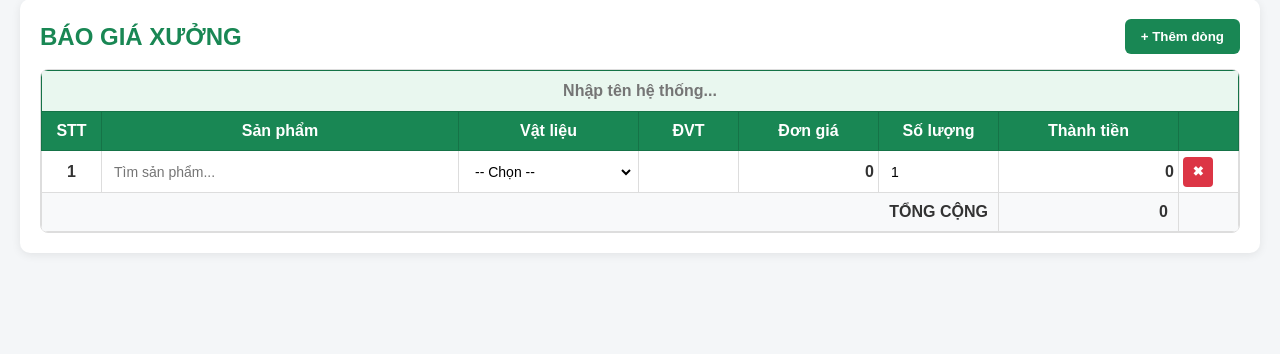
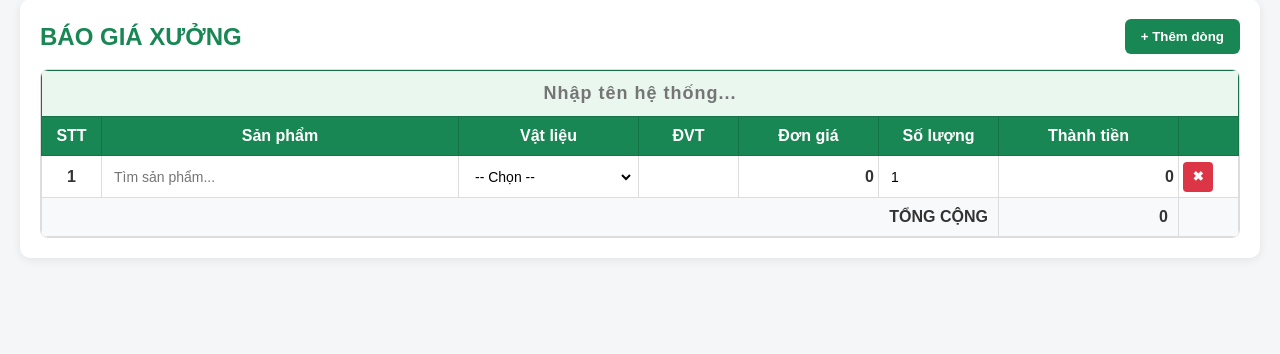
Before and after one commit to 20020899-debug/quote-web, a Flask app: page / in a window 1280 px wide. Shown: the part 21-375 px from the top of the page. Run offline with Flask 3, Linux system fonts and the light colour scheme; data that the repository does not hold is empty.

Commit message:
Update style.css

```diff
--- a/quote-web/static/style.css
+++ b/quote-web/static/style.css
@@ -238,14 +238,17 @@ tbody tr:hover{
 }
 .system-input{
     width:100%;
-    height:40px;
+    height:45px;
 
     border:none;
     outline:none;
 
-    text-align:center;
-    font-size:16px;
+    text-align:center;      /* căn giữa ngang */
+    vertical-align:middle;
+
+    font-size:18px;
     font-weight:bold;
+    letter-spacing:1px;
 
     background:#e9f7ef;
     color:#198754;
```
